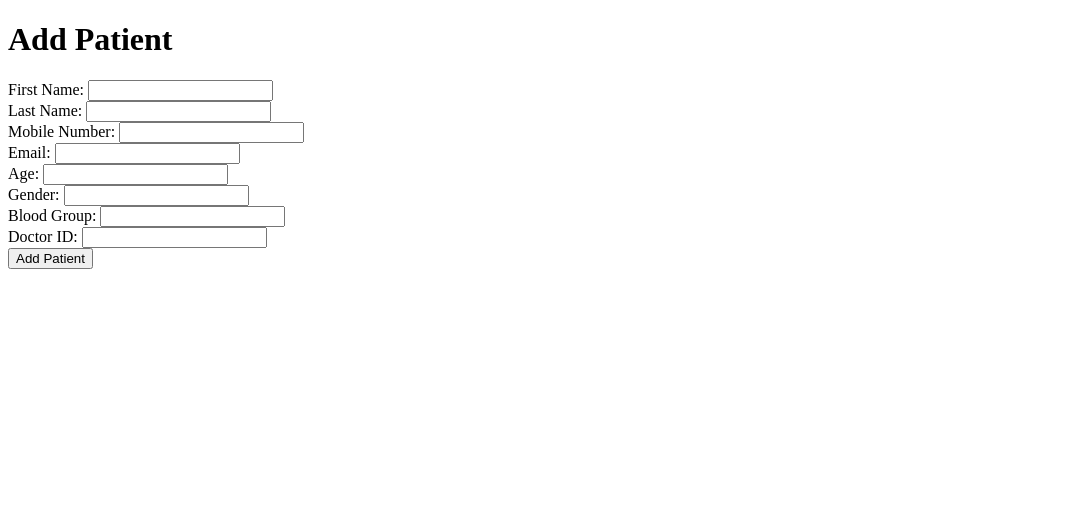
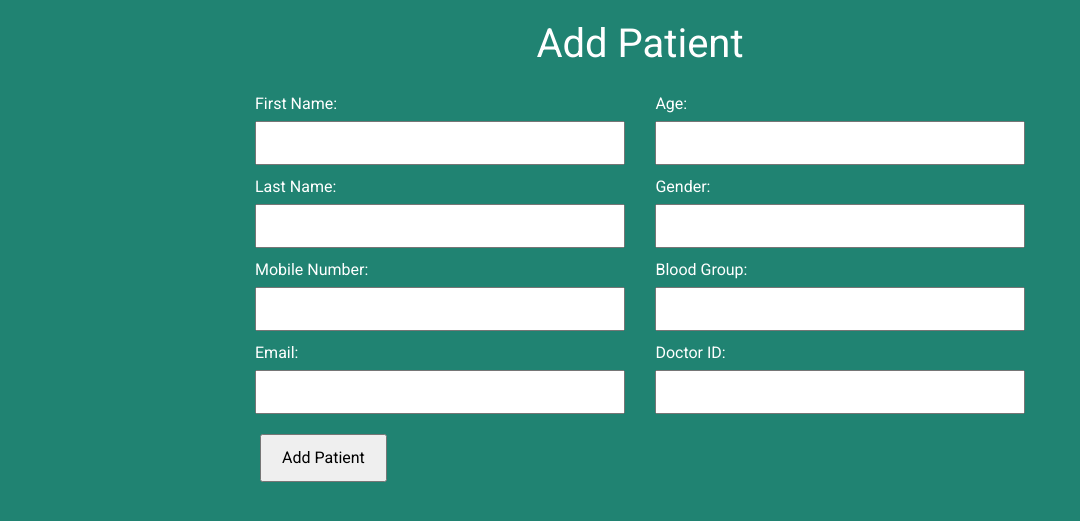
Before and after one commit to akhilar33/Patient-Tracker-System---ASAP-Team, a Flask app: page /doctorDashboard/addPatient in a window 1280 px wide. Shown: the top 521 px of the page, without its empty margins (0-1080 px from the left). Run offline with Flask 2, Linux system fonts and the light colour scheme; a user stored in the database is signed in; some libraries are stand-ins or nearby versions.

Commit message:
add_patient page UI

```diff
--- a/src/View/templates/add_paitent.html
+++ b/src/View/templates/add_paitent.html
@@ -4,36 +4,152 @@
     <meta charset="UTF-8">
     <meta name="viewport" content="width=device-width, initial-scale=1.0">
     <title>Add Patient</title>
+    <link rel="stylesheet" href="https://maxcdn.bootstrapcdn.com/bootstrap/4.5.2/css/bootstrap.min.css">
+    <link href="https://fonts.googleapis.com/css2?family=Roboto:wght@400;700&display=swap" rel="stylesheet">
+    <style>
+        body {
+            font-family: 'Roboto', sans-serif;
+            background-color: #208372;
+            color: #fff;
+        }
+        .navbar {
+            background-color: #208372;
+        }
+        .navbar-brand, .navbar-nav .nav-link {
+            color: #fff !important;
+            font-weight: bold;
+            font-size: 1.5em;
+        }
+        .navbar-light .navbar-nav .nav-link {
+            font-size: 1.2em;
+            margin-right: 20px;
+        }
+        .navbar-light .navbar-nav .nav-link:hover {
+            color: #aaa !important;
+        }
+        .navbar-light .navbar-toggler {
+            color: white;
+            border-color: rgba(255,255,255,0.1);
+        }
+        .hero-section {
+            text-align: center;
+            padding: 100px 20px;
+        }
+        .hero-section h1 {
+            margin-bottom: 20px;
+            font-size: 3em;
+        }
+        .hero-section p {
+            margin-bottom: 40px;
+            font-size: 1.5em;
+        }
+        .btn-custom {
+            padding: 10px 25px;
+            font-size: 1em;
+            color: white;
+            border: none;
+            border-radius: 50px;
+            background-image: linear-gradient(145deg, #2ebf91, #a5c6a3);
+            box-shadow: 0 4px 10px rgba(0, 0, 0, 0.2);
+            transition: transform 0.2s;
+            margin-right: 20px;
+        }
+        .btn-custom:hover {
+            transform: scale(1.05);
+            background-image: linear-gradient(145deg, #29ab87, #a5c6a3);
+        }
+        .btn-custom:active {
+            transform: scale(0.95);
+        }
+        .form-row {
+        display: flex;
+        justify-content: space-between;
+        margin-bottom: 10px;
+        }
+
+        .form-column {
+            display: flex;
+            flex-direction: column;
+            flex-basis: 48%;
+        }
+
+        .form-group {
+            margin-bottom: 10px;
+        }
+
+        .form-group label {
+            display: block;
+            margin-bottom: 5px;
+        }
+
+        form input[type="text"],
+        form input[type="email"],
+        form input[type="number"],
+        form select {
+            width: 100%;
+            padding: 8px 10px;
+        }
+
+        form input[type="submit"] {
+            width: auto;
+            padding: 10px 20px;
+            cursor: pointer;
+        }
+        #form-container {
+            padding: 20px;
+            max-width: 800px;
+            margin: 0 auto;
+        }
+    </style>
 </head>
 <body>
-    <h1>Add Patient</h1>
-    <form action= "{{ url_for('addPatient') }}" method="post">
+    <div id="form-container">
+        <h1 class="text-center mb-4">Add Patient</h1>
+        <form action="{{ url_for('addPatient') }}" method="post" class="needs-validation" novalidate>
+            <div class="form-row">
+                <div class="form-column">
+                    <div class="form-group">
                         <label for="first_name">First Name:</label>
-        <input type="text" id="first_name" name="first_name" required><br>
-
+                        <input type="text" id="first_name" name="first_name" required>
+                    </div>
+                    <div class="form-group">
                         <label for="last_name">Last Name:</label>
-        <input type="text" id="last_name" name="last_name" required><br>
-
+                        <input type="text" id="last_name" name="last_name" required>
+                    </div>
+                    <div class="form-group">
                         <label for="mobile_number">Mobile Number:</label>
-        <input type="text" id="mobile_number" name="mobile_number" required><br>
-
+                        <input type="text" id="mobile_number" name="mobile_number" required>
+                    </div>
+                    <div class="form-group">
                         <label for="email">Email:</label>
-        <input type="email" id="email" name="email" required><br>
-
+                        <input type="email" id="email" name="email" required>
+                    </div>
+                </div>
+                <div class="form-column">
+                    <div class="form-group">
                         <label for="age">Age:</label>
-        <input type="text" id="age" name="age" required><br>
-
+                        <input type="number" id="age" name="age" required>
+                    </div>
+                    <div class="form-group">
                         <label for="gender">Gender:</label>
-        <input type="text" id="gender" name="gender" required><br>
-
+                        <input type="text" id="gender" name="gender" required>
+                    </div>
+                    <div class="form-group">
                         <label for="blood_group">Blood Group:</label>
-        <input type="text" id="blood_group" name="blood_group" required><br>
-
+                        <input type="text" id="blood_group" name="blood_group" required>
+                    </div>
+                    <div class="form-group">
                         <label for="doctor_id">Doctor ID:</label>
-        <input type="text" id="doctor_id" name="doctor_id" required><br>
+                        <input type="text" id="doctor_id" name="doctor_id" required>
+                    </div>
+                </div>
+            </div>
+            <input type="submit" value="Add Patient">
+        </form>
+    </div>
 
 
-        <input type="submit" value="Add Patient">
-    </form>
+    <script src="https://code.jquery.com/jquery-3.5.1.slim.min.js"></script>
+    <script src="https://cdn.jsdelivr.net/npm/bootstrap@4.5.2/dist/js/bootstrap.bundle.min.js"></script>
 </body>
 </html>
```
Lines whose indentation alone changed are shown as unchanged.
